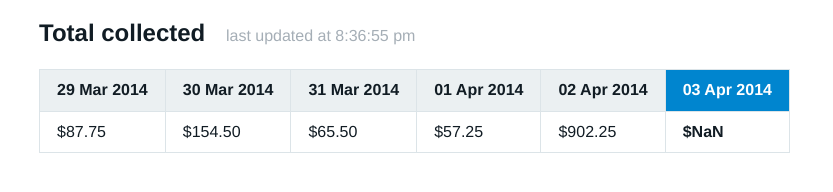
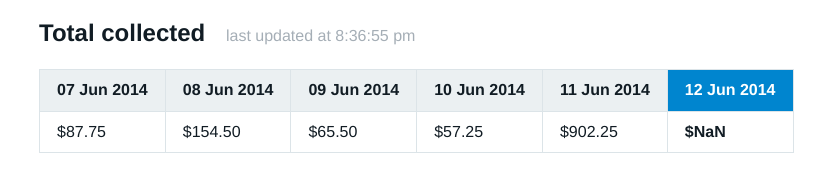
Before and after one commit to xively/coinop, a plain HTML site: page index.html in a window 1280 px wide. Shown: the part 144-336 px from the top of the page, 217-1050 px from the left. Drawn offline with nearby package versions, Linux system fonts and the light colour scheme; no server answers.

Commit message:
Update index.html

```diff
--- a/index.html
+++ b/index.html
@@ -49,12 +49,12 @@
     <table>
       <thead>
         <tr>
-          <th>29 Mar 2014</th>
-          <th>30 Mar 2014</th>
-          <th>31 Mar 2014</th>
-          <th>01 Apr 2014</th>
-          <th>02 Apr 2014</th>
-          <th>03 Apr 2014</th>
+          <th>07 Jun 2014</th>
+          <th>08 Jun 2014</th>
+          <th>09 Jun 2014</th>
+          <th>10 Jun 2014</th>
+          <th>11 Jun 2014</th>
+          <th>12 Jun 2014</th>
         </tr>
       </thead>
       <tbody>
```
